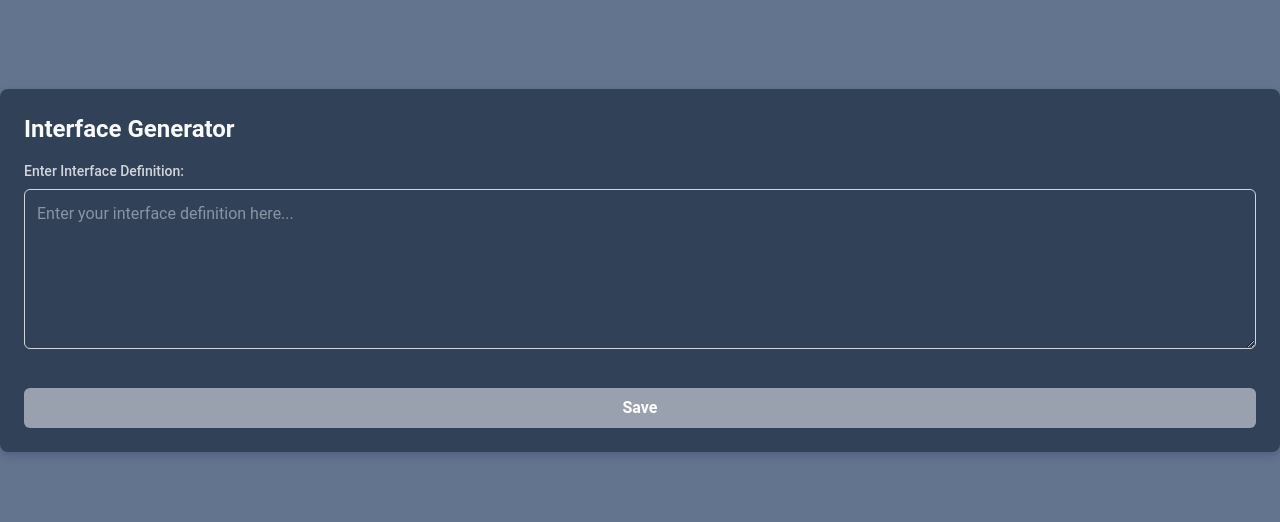
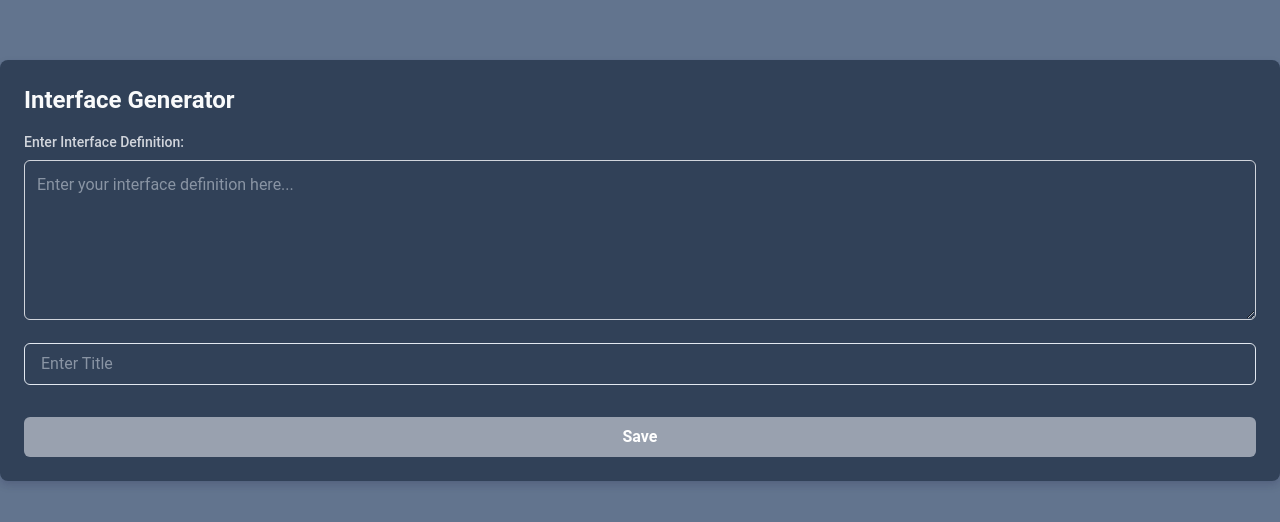
Before and after one commit to Toufiquer/template-generator, a Next.js app: page / in a window 1280 px wide. Shown: the part 130-652 px from the top of the page. Built offline with nearby package versions, Linux system fonts and the light colour scheme.

Commit message:
done @ fix bug

```diff
--- a/src/app/generate/posts/model.ts
+++ /dev/null
@@ -1,6 +0,0 @@
-export interface Posts {
-  id: string;
-  content: string;
-  timestamp: string;
-  title: string;
-}
--- a/src/app/generate/posts/page.tsx
+++ /dev/null
@@ -1,4 +0,0 @@
-const Page = () => {
-  return <main>Page Render </main>;
-};
-export default Page;
--- a/src/app/generate/savedinterface/model.ts
+++ /dev/null
@@ -1,6 +0,0 @@
-export interface SavedInterface {
-  id: string;
-  content: string;
-  timestamp: string;
-  title: string;
-}
--- a/src/app/generate/savedinterface/page.tsx
+++ /dev/null
@@ -1,4 +0,0 @@
-const Page = () => {
-  return <main>Page Render </main>;
-};
-export default Page;
--- a/src/components/common/home/main.tsx
+++ b/src/components/common/home/main.tsx
@@ -7,11 +7,11 @@ import ViewCurrentInterface from './ViewCurrentInterface';
 import Link from 'next/link';
 const InterfaceInputComponent: React.FC = () => {
   const [textareaValue, setTextareaValue] = useState<string>('');
+  const [title, setTitle] = useState<string>('');
   const { updateInterface, setCurrentInterface, savedInterfaces, currentInterface, preViewPath } = useInterfaceStore();
 
   const handleSave = (): void => {
     if (textareaValue.trim()) {
-      const title = textareaValue.split(' ')[2] || `T-${Date.now()}`;
       const newInterfaceValue: SavedInterface = {
         id: new Date().toString(),
         title,
@@ -54,6 +54,13 @@ const InterfaceInputComponent: React.FC = () => {
             className="w-full h-40 p-3 border border-gray-300 rounded-md resize-vertical focus:ring-2 focus:ring-blue-500 focus:border-transparent outline-none"
             rows={8}
           />
+          <input
+            type="text"
+            value={title}
+            onChange={e => setTitle(e.target.value)}
+            placeholder="Enter Title"
+            className="border-1 w-full mt-4 p-4 rounded-md py-2"
+          />
         </div>
         <button
           onClick={handleSave}
```
